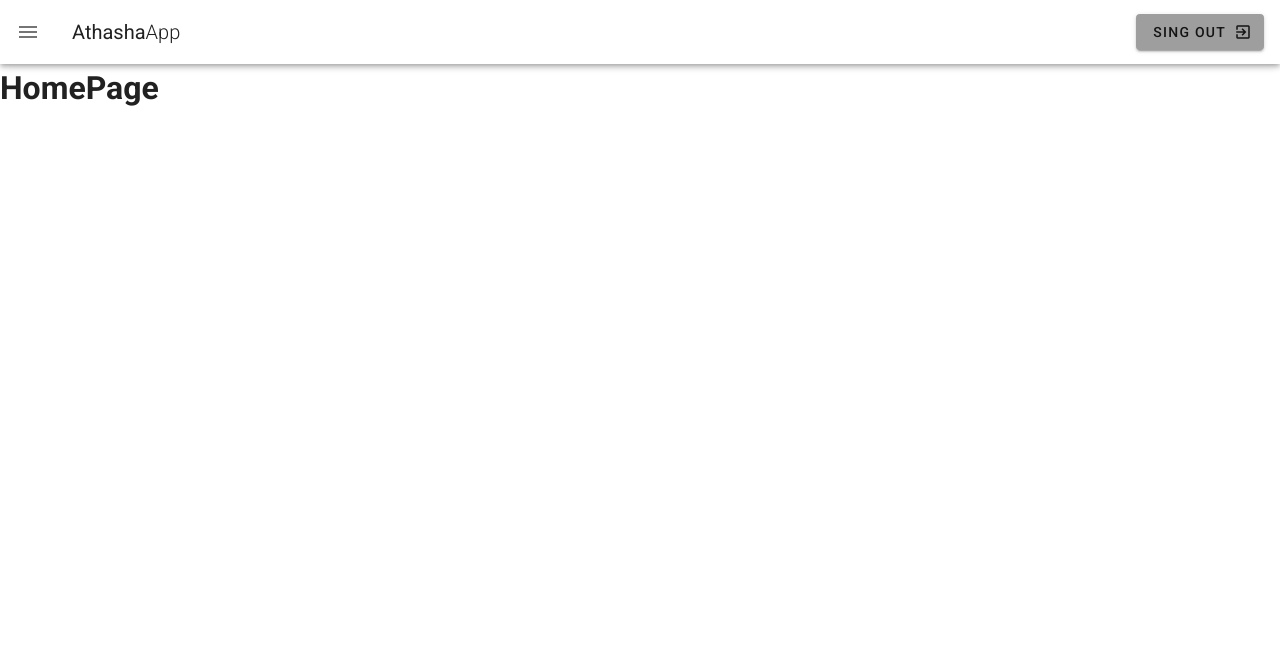
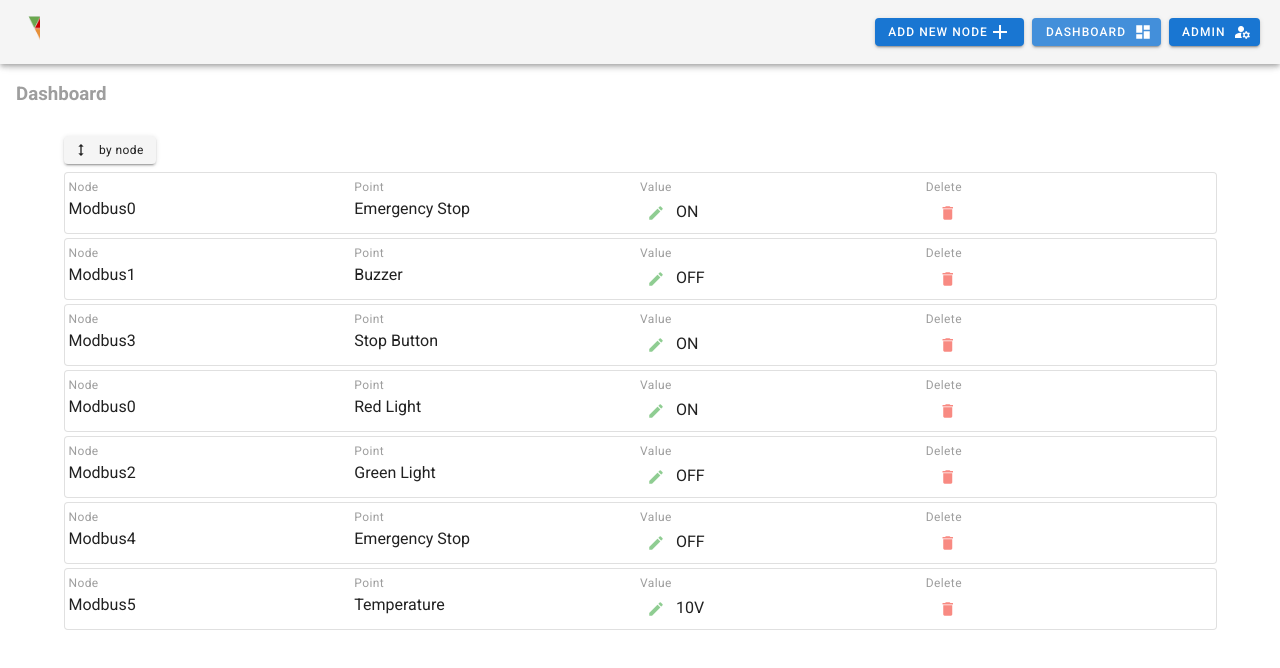
Before and after one commit to jesusrevilla/athasha, a Vue app: page / in a window 1280 px wide. Shown: the top 668 px of the page. Built offline with nearby package versions, Linux system fonts and the light colour scheme.

Commit message:
Popup added

```diff
--- a/src/App.vue
+++ b/src/App.vue
@@ -1,7 +1,7 @@
 <template>
-  <v-app>
+  <v-app class="grey lighten-4">
     <Navbar />
-    <v-content>
+    <v-content class="mx-4 mb-4">
       <router-view></router-view>
     </v-content>
   </v-app>
@@ -10,9 +10,10 @@
 <script>
 import Navbar from '@/components/Navbar'
 
+
 export default {
   name: 'App',
-  components: { Navbar },
+  components: { Navbar},
   data: () => ({
     //
   }),
--- a/src/components/Navbar.vue
+++ b/src/components/Navbar.vue
@@ -1,24 +1,29 @@
-<template>
+<template color="grey lighten-3">
     <nav>
-        <v-toolbar app>
-            <v-app-bar-nav-icon @click="drawer = !drawer"></v-app-bar-nav-icon>
-            <v-toolbar-title>
-                <span>Athasha</span>
-                <span class="font-weight-light">App</span>
-            </v-toolbar-title>
+        <v-app-bar app>
+            <v-app-bar-title>
+                <img class="mx-3" :src="require('../assets/logo28.png')" height="25"/>
+            </v-app-bar-title>
             <v-spacer></v-spacer>
-            <v-btn flat color="grey">
-                <span>Sing Out</span>
-                <v-icon right>exit_to_app</v-icon>
+            <Popup />
+            <v-btn small flat class="mx-1 primary" to="/">
+                <span class="hidden-sm-and-down">Dashboard</span>
+                <v-icon right >dashboard</v-icon>
             </v-btn>
-        </v-toolbar>
+            <v-btn small flat class="mx-1 primary" to="/admin">
+                <span class="hidden-sm-and-down">Admin</span>
+                <v-icon right >manage_accounts</v-icon>
+            </v-btn>
+        </v-app-bar>
+    </nav>
 
-        <v-navigation-drawer v-model="drawer" app class="primary"></v-navigation-drawer>
-    </nav>
 </template>
 
 <script>
+import Popup from './Popup'
+
 export default {
+    components: { Popup },
     data(){
         return{
             drawer: false,
--- /dev/null
+++ b/src/components/Popup.vue
@@ -0,0 +1,32 @@
+<template>
+    <v-dialog max-width="600px">
+        <template  v-slot:activator="{ on, attrs}">
+            <v-btn v-on="on" v-bind="attrs" small flat class="mx-1 primary">
+                <span class="hidden-sm-and-down">Add New Node</span>
+                <v-icon dark>add</v-icon>
+            </v-btn>
+        </template>
+        <v-card>
+            <v-card-title>
+                <h3>Add a new Node</h3>
+            </v-card-title>
+            <v-card-text>
+                <v-form class="px-3">
+                    <v-text-field label="Node" v-model="node" prepend-icon="keyboard"></v-text-field>
+                    <v-text-field label="Point" v-model="node" prepend-icon="speed"></v-text-field>
+                </v-form>
+            </v-card-text>
+
+        </v-card>
+    </v-dialog>
+</template>
+
+<script>
+export default {
+    data() {
+        return {
+            node: ''
+        }
+    }
+}
+</script>
--- a/src/router/index.js
+++ b/src/router/index.js
@@ -1,22 +1,20 @@
 import Vue from 'vue'
 import VueRouter from 'vue-router'
-import Home from '../views/Home.vue'
+import Dashboard from '../views/Dashboard.vue'
+import Admin from '../views/Admin'
 
 Vue.use(VueRouter)
 
 const routes = [
   {
     path: '/',
-    name: 'Home',
-    component: Home
+    name: 'dashboard',
+    component: Dashboard
   },
   {
-    path: '/about',
-    name: 'About',
-    // route level code-splitting
-    // this generates a separate chunk (about.[hash].js) for this route
-    // which is lazy-loaded when the route is visited.
-    component: () => import(/* webpackChunkName: "about" */ '../views/About.vue')
+    path: '/admin',
+    name: 'Admin',
+    component: Admin
   }
 ]
 
--- a/src/views/About.vue
+++ /dev/null
@@ -1,5 +0,0 @@
-<template>
-  <div class="about">
-    <h1>This is an about page</h1>
-  </div>
-</template>
--- a/src/views/Home.vue
+++ b/src/views/Admin.vue
@@ -1,7 +1,7 @@
 <template>
-  <div class="home">
+  <div class="admin">
+    <h3 class="subheading grey--text mt-4">Admin</h3>
 
-    <h1>HomePage</h1>
   </div>
 
 
--- /dev/null
+++ b/src/views/Dashboard.vue
@@ -0,0 +1,87 @@
+<template>
+  <div class="dashboard">
+    <h3 class="subheading grey--text mt-4">Dashboard</h3>
+
+    <v-container class="my-3">
+
+      <v-layout row class="pa-4">
+        <v-btn small flat color="grey-lighten-4" @click="sortBy('node')">
+          <v-icon left small>height</v-icon>
+          <span class="caption text-lowercase">By node</span>
+        </v-btn>
+      </v-layout>
+
+      <v-card outlined flat v-for="(screen_value, i) in screen_values" :key="i" class="ma-1 pa-1">
+        <v-layout row wrap class="pa-3">
+          <v-flex xs12 md3>
+            <div class="caption grey--text">Node</div>
+            <div>{{ screen_value.node }}</div>
+          </v-flex>
+          <v-flex xs6 md3>
+            <div class="caption grey--text">Point</div>
+            <div>
+              {{ screen_value.point }}
+            </div>
+          </v-flex>
+          <v-flex xs4 md3>
+            <div class="caption grey--text">Value</div>
+            <div>
+              <v-btn plain fab x-small color="green" dark>
+                <v-icon>edit</v-icon>
+              </v-btn>
+              {{ screen_value.value }}
+            </div>
+          </v-flex>
+          <v-flex xs2 md3>
+            <div class="caption grey--text">Delete</div>
+            <div>
+              <v-btn plain fab dark color="red" falt x-small>
+                <v-icon right>delete</v-icon>
+              </v-btn>
+            </div>
+          </v-flex>
+        </v-layout>
+      </v-card>
+    </v-container>
+
+  </div>
+
+
+</template>
+
+<script>
+// @ is an alias to /src
+
+export default {
+  data() {
+    return {
+      screen_values: [
+        {node: 'Modbus0', point: 'Emergency Stop', value: 'ON'},
+        {node: 'Modbus1', point: 'Buzzer', value: 'OFF'},
+        {node: 'Modbus3', point: 'Stop Button', value: 'ON'},
+        {node: 'Modbus0', point: 'Red Light', value: 'ON'},
+        {node: 'Modbus2', point: 'Green Light', value: 'OFF'},
+        {node: 'Modbus4', point: 'Emergency Stop', value: 'OFF'},
+        {node: 'Modbus5', point: 'Temperature', value: '10V'},
+
+      ]
+    }
+  },
+  methods:{
+    sortBy(prop){
+      this.screen_values.sort((a, b) => a[prop] < b[prop] ? -1 : 1)
+    }
+  }
+}
+</script>
+
+<style scoped>
+ul{
+  list-style-type: none;
+  padding: 0;
+}
+li {
+  display: inline-block;
+  margin: 0 10px;
+}
+</style>
```
Also changed, not shown: src/assets/logo28.png (added), 1 other file (tests, documents, lock files or other folders).
